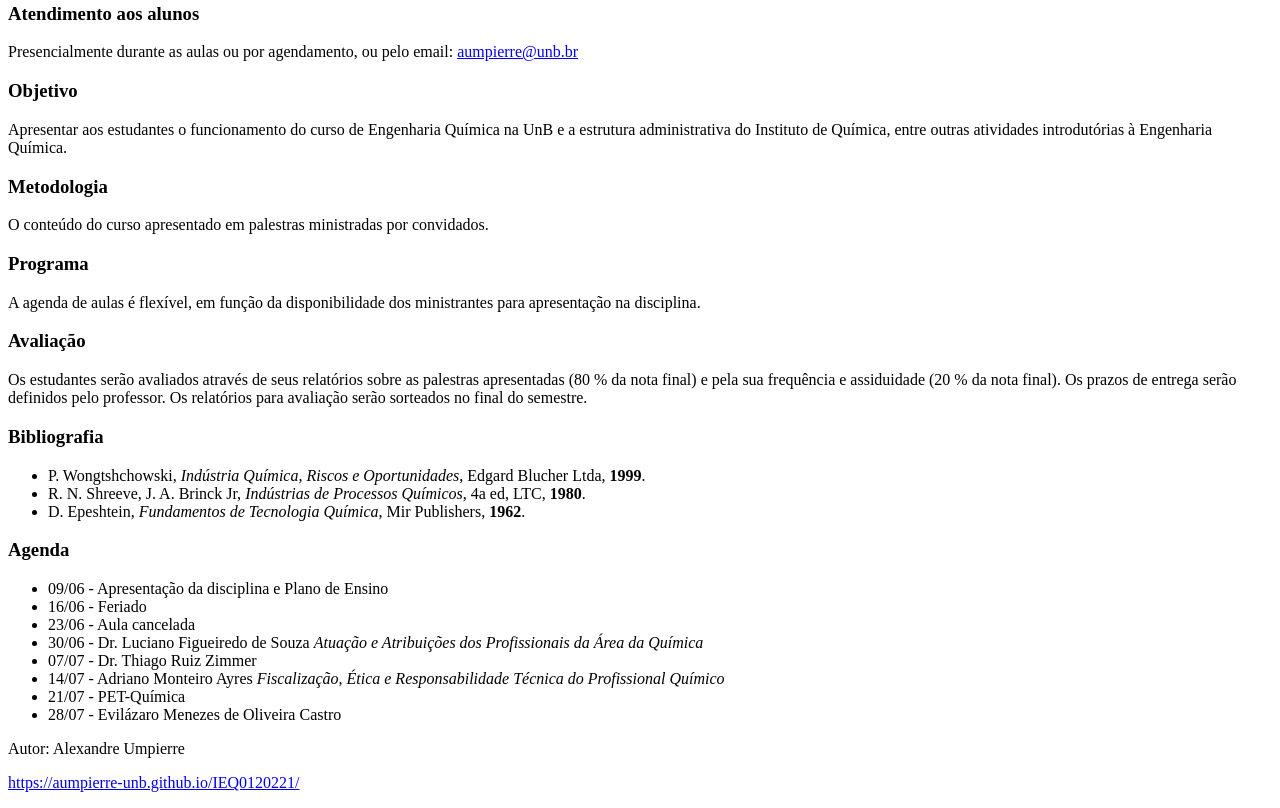
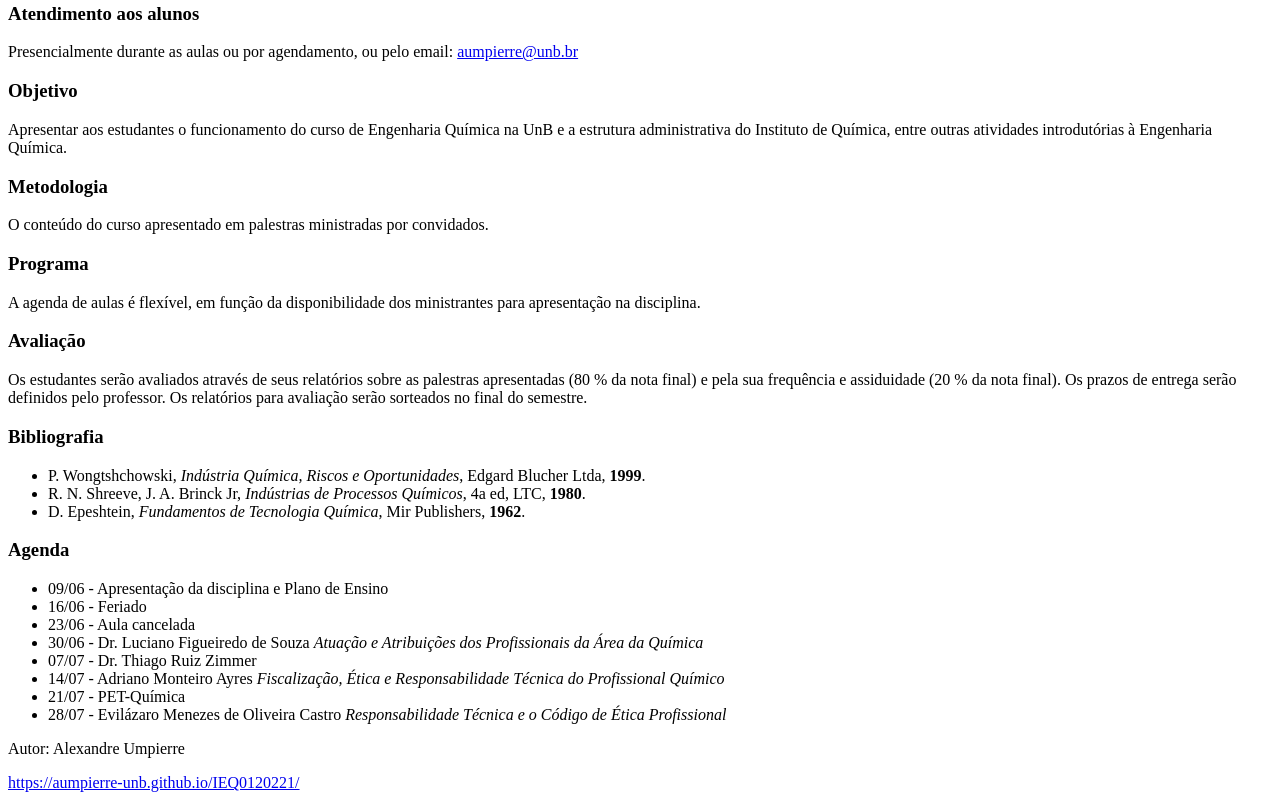
Before and after one commit to aumpierre-unb/IEQ0120221, a plain HTML site: page index.html in a window 1280 px wide. Shown: the part 552-1360 px from the top of the page. Drawn offline with Linux system fonts and the light colour scheme.

Commit message:
Update index.html

```diff
--- a/index.html
+++ b/index.html
@@ -59,7 +59,7 @@
         <li>07/07 - Dr. Thiago Ruiz Zimmer <i></i></li>
         <li>14/07 - Adriano Monteiro Ayres <i>Fiscalização, Ética e Responsabilidade Técnica do Profissional Químico</i></li>
         <li>21/07 - PET-Química <i></i></li>
-        <li>28/07 - Evilázaro Menezes de Oliveira Castro <i></i></li>
+        <li>28/07 - Evilázaro Menezes de Oliveira Castro <i>Responsabilidade Técnica e o Código de Ética Profissional</i></li>
     </ul>
     <footer>
         <p>Autor: Alexandre Umpierre</p>
```
